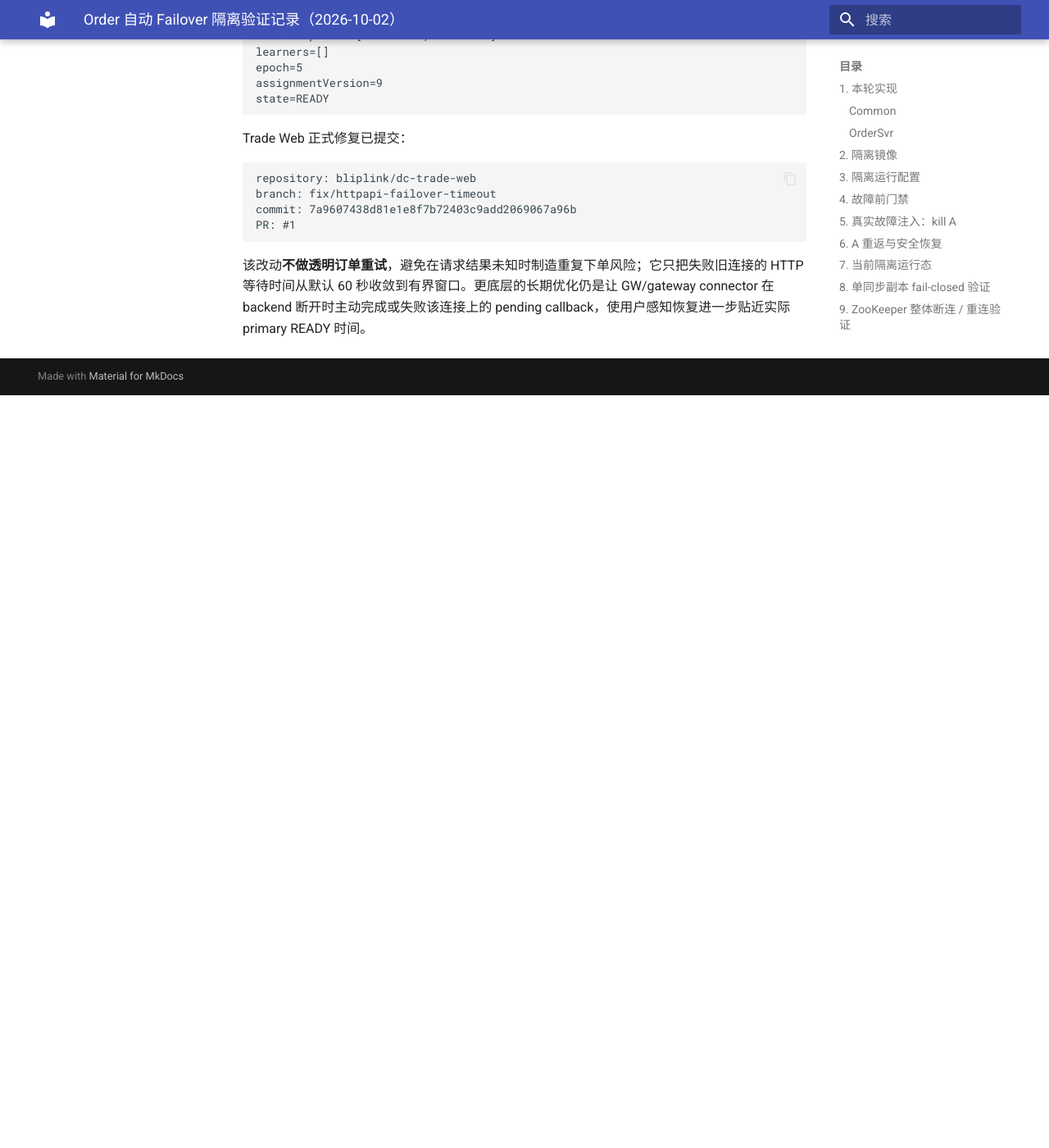
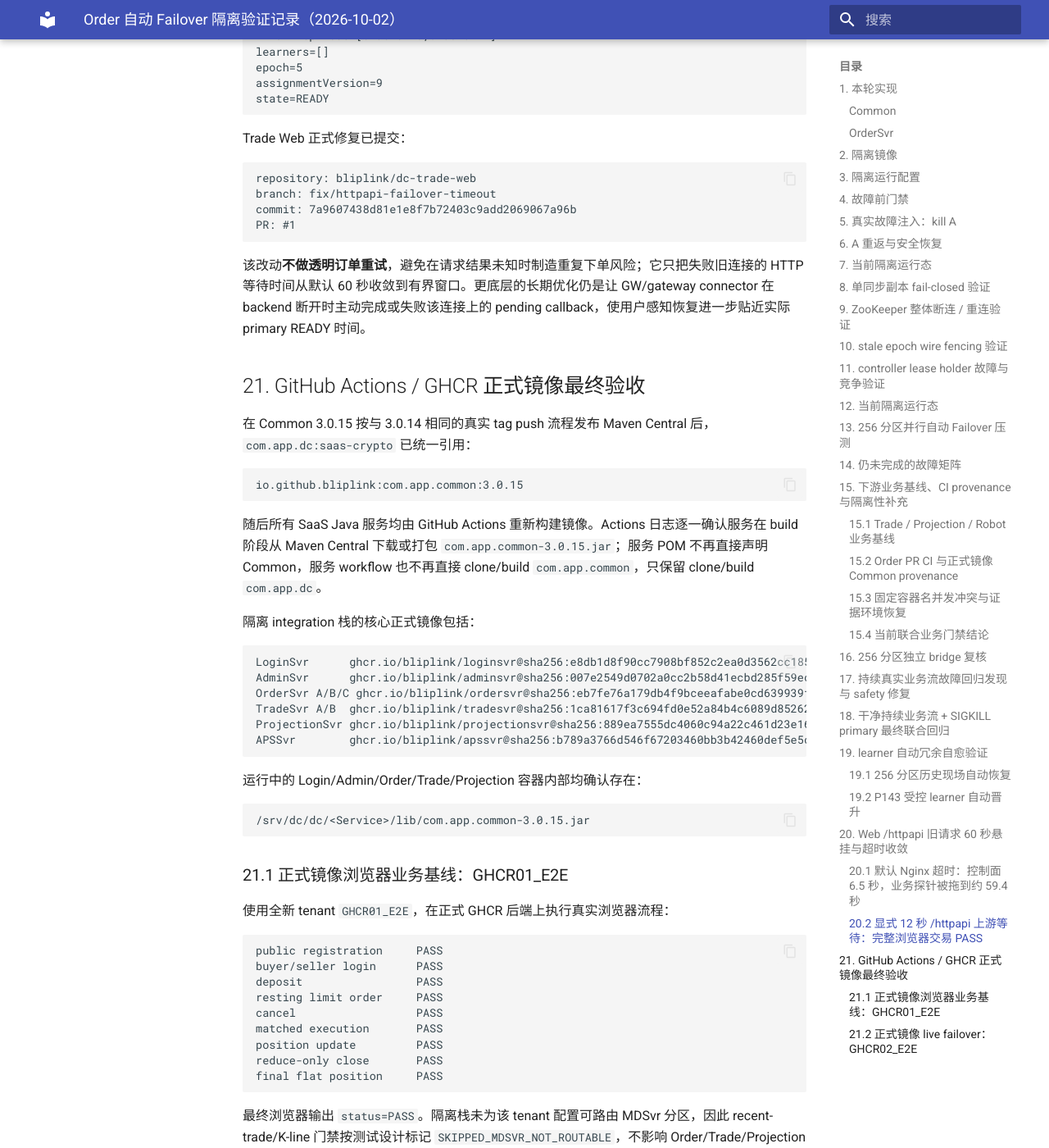
Before and after one commit to bliplink/dc-quant-deploy, an MkDocs documentation site: the page built from docs/ORDER_AUTOMATIC_FAILOVER_VALIDATION_20261002.zh-CN.md, in a window 1280 px wide and 1400 px high, scrolled down 25968 px. Shown: the whole window at 82% size. Built offline with MkDocs 1.6.1 and Material for MkDocs 9.7.7, drawn with Linux system fonts in a browser that asks for light colours; before the commit the page ends 26450 px from its top, so only the background shows below that; some of the changed text lies outside the part shown.

Commit message:
test(order): validate GHCR failover release path

````diff
--- a/docs/ORDER_AUTOMATIC_FAILOVER_VALIDATION_20261002.zh-CN.md
+++ b/docs/ORDER_AUTOMATIC_FAILOVER_VALIDATION_20261002.zh-CN.md
@@ -1172,3 +1172,125 @@
 ```
 
 该改动**不做透明订单重试**，避免在请求结果未知时制造重复下单风险；它只把失败旧连接的 HTTP 等待时间从默认 60 秒收敛到有界窗口。更底层的长期优化仍是让 GW/gateway connector 在 backend 断开时主动完成或失败该连接上的 pending callback，使用户感知恢复进一步贴近实际 primary READY 时间。
+
+## 21. GitHub Actions / GHCR 正式镜像最终验收
+
+在 Common 3.0.15 按与 3.0.14 相同的真实 tag push 流程发布 Maven Central 后，`com.app.dc:saas-crypto` 已统一引用：
+
+```text
+io.github.bliplink:com.app.common:3.0.15
+```
+
+随后所有 SaaS Java 服务均由 GitHub Actions 重新构建镜像。Actions 日志逐一确认服务在 build 阶段从 Maven Central 下载或打包 `com.app.common-3.0.15.jar`；服务 POM 不再直接声明 Common，服务 workflow 也不再直接 clone/build `com.app.common`，只保留 clone/build `com.app.dc`。
+
+隔离 integration 栈的核心正式镜像包括：
+
+```text
+LoginSvr      ghcr.io/bliplink/loginsvr@sha256:e8db1d8f90cc7908bf852c2ea0d3562cc185fa66c9949afd0466d62b9399594c
+AdminSvr      ghcr.io/bliplink/adminsvr@sha256:007e2549d0702a0cc2b58d41ecbd285f59ec72a3adee4beb6213588e611821a4
+OrderSvr A/B/C ghcr.io/bliplink/ordersvr@sha256:eb7fe76a179db4f9bceeafabe0cd639939f44eb3ecac0ac0c83bc97aae3da48a
+TradeSvr A/B  ghcr.io/bliplink/tradesvr@sha256:1ca81617f3c694fd0e52a84b4c6089d8526243f3c212e58702fddbae6feda5c9
+ProjectionSvr ghcr.io/bliplink/projectionsvr@sha256:889ea7555dc4060c94a22c461d23e165e91ce55ef48dfb1ab000ba4d5bd11587
+APSSvr        ghcr.io/bliplink/apssvr@sha256:b789a3766d546f67203460bb3b42460def5e5c9580bd3c0c182bb7239019ef63
+```
+
+运行中的 Login/Admin/Order/Trade/Projection 容器内部均确认存在：
+
+```text
+/srv/dc/dc/<Service>/lib/com.app.common-3.0.15.jar
+```
+
+### 21.1 正式镜像浏览器业务基线：GHCR01_E2E
+
+使用全新 tenant `GHCR01_E2E`，在正式 GHCR 后端上执行真实浏览器流程：
+
+```text
+public registration     PASS
+buyer/seller login      PASS
+deposit                 PASS
+resting limit order     PASS
+cancel                  PASS
+matched execution       PASS
+position update         PASS
+reduce-only close       PASS
+final flat position     PASS
+```
+
+最终浏览器输出 `status=PASS`。隔离栈未为该 tenant 配置可路由 MDSvr 分区，因此 recent-trade/K-line 门禁按测试设计标记 `SKIPPED_MDSVR_NOT_ROUTABLE`，不影响 Order/Trade/Projection 正式镜像验收。
+
+为消除浏览器自动化误报，正式 E2E 同步修复了三个纯 UI 时序点：
+
+- Deposit 填值后等待 `Confirm Deposit` 从 disabled 变为 enabled 再点击；
+- 下单前等待 `.placeOrderWrap` 退出 `publicMode` 且 Limit 按钮恢复 pointer-events；
+- `Open Orders` 已经 `aria-selected=true` 时不再重复点击。
+
+连续浏览器测试还暴露出测试机自身内存耗尽：Colima 16 GiB 内存仅剩约 200 MiB、无 swap，旧 Playwright runner 曾出现 `OOMKilled=true` 且 `/dev/shm=64MiB`。测试环境增加 2 GiB 临时 swap，并将 runner 以 `--ipc=host` 重建后，`/dev/shm` 提升到约 7.8 GiB，后续正式镜像基线稳定通过。该问题属于验收基础设施资源不足，不是服务进程 OOM。
+
+### 21.2 正式镜像 live failover：GHCR02_E2E
+
+使用全新 tenant `GHCR02_E2E`。业务键 `GHCR02_E2E + 4 + BTCUSDT` 命中 P046，故障前：
+
+```text
+primary=OrderSvrB
+replicas=[OrderSvrC,OrderSvrA]
+learners=[]
+epoch=5
+assignmentVersion=9
+state=READY
+```
+
+浏览器完成登录、两边入金、10000 价位真实挂单与撤单后启动 `queryOpenOrder` failover probe。收到 `fault-ready` 后确认当前 primary 仍为 B，并对正式 GHCR OrderSvrB 执行 SIGKILL：
+
+```text
+killed image:
+ghcr.io/bliplink/ordersvr@sha256:eb7fe76a179db4f9bceeafabe0cd639939f44eb3ecac0ac0c83bc97aae3da48a
+
+B -> C
+epoch: 5 -> 6
+kill -> new primary READY: 6942ms
+firstFailureMs: 793ms
+recoveryMs: 8274ms
+business outageMs: 7481ms
+browser_rc: 0
+```
+
+切主后浏览器继续完成 60000 买卖撮合、execution history 校验与 reduce-only 平仓，最终 `status=PASS`。
+
+MySQL 最终权威状态：
+
+```text
+orders=5
+executions=4
+open_orders=0
+nonflat_positions=0
+buyer used/freezed margin=0
+seller used/freezed margin=0
+buyer balance=99999.952
+seller balance=99999.952
+```
+
+恢复被 kill 的 OrderSvrB 后，它重新注册并自动完成 learner catch-up / replica repair，最终：
+
+```text
+primary=OrderSvrC
+replicas=[OrderSvrA,OrderSvrB]
+learners=[]
+epoch=6
+assignmentVersion=11
+state=READY
+```
+
+本轮没有观察到 `ORDER_AUTO_FAILOVER_FAILED`、`PROMOTION_UNSAFE`、`RECOVERY_FAILED` 或服务 OOM。至此，正式 GitHub Actions 镜像已经完成：
+
+```text
+Maven Central Common 3.0.15
+-> com.app.dc source build
+-> GitHub Actions service image
+-> GHCR immutable digest
+-> real browser business baseline
+-> live primary SIGKILL
+-> automatic failover
+-> post-failover matching/close
+-> authoritative DB reconciliation
+-> killed node replica repair
+```
````
Also changed, not shown: 1 other file.
